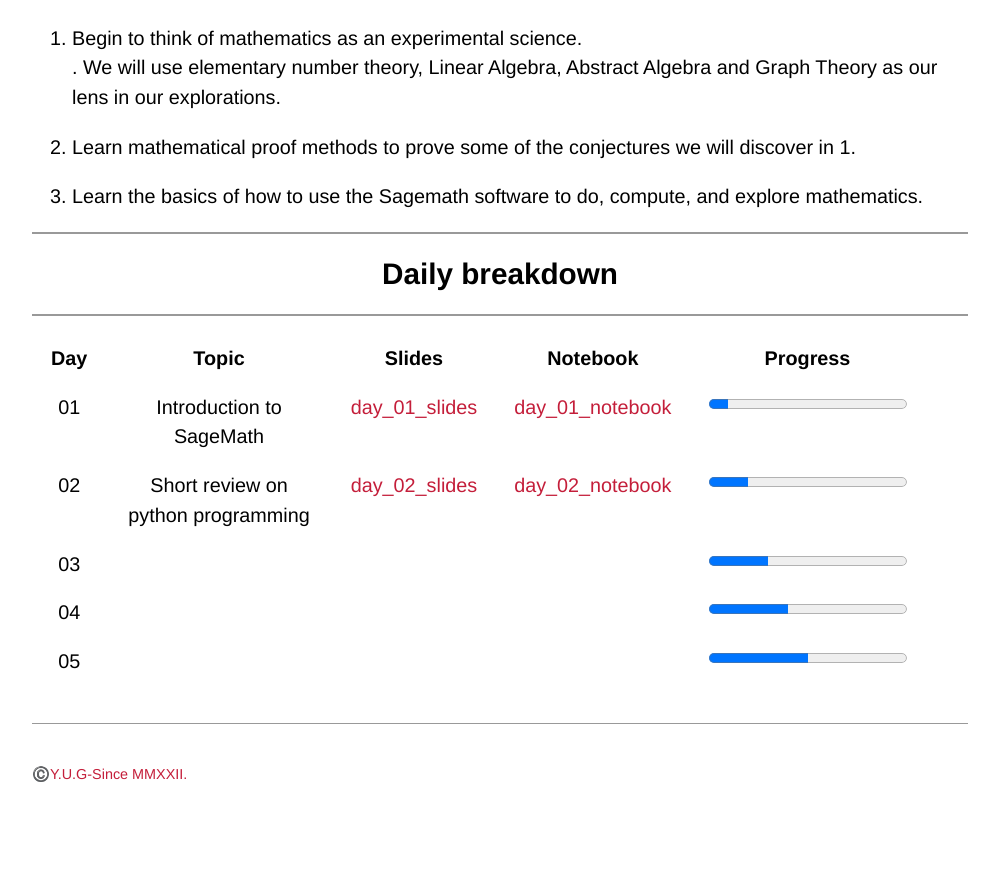
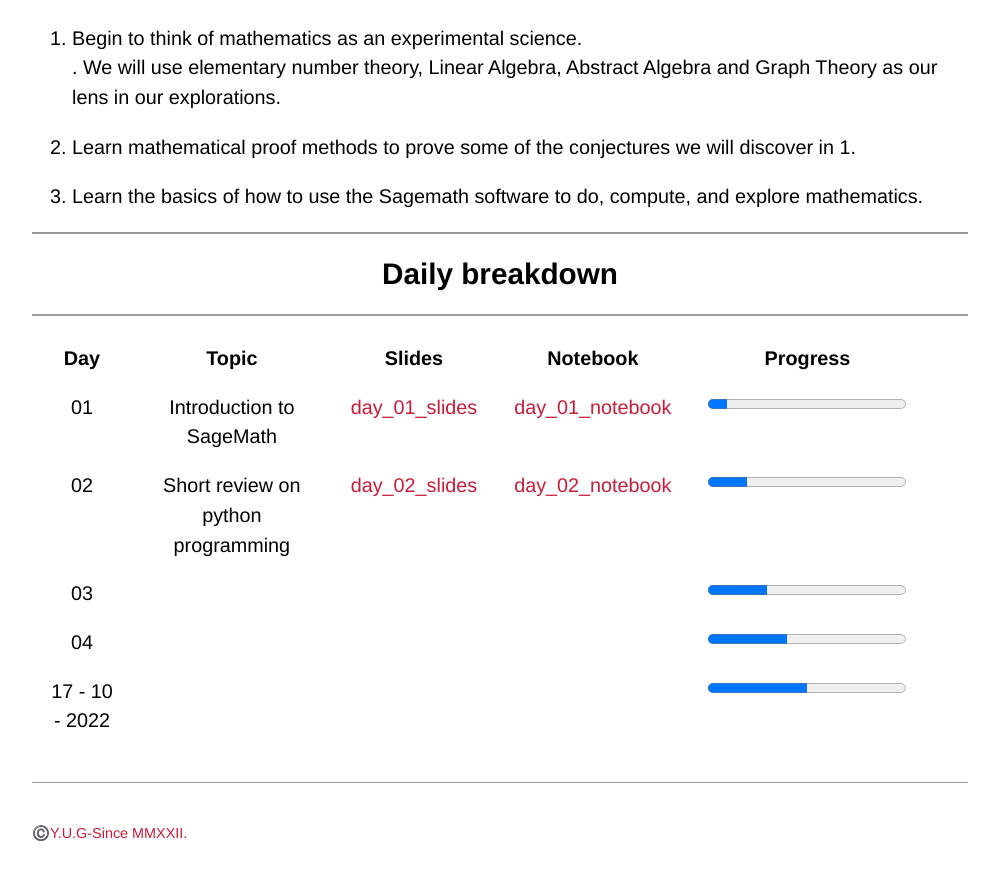
Before and after one commit to WoComtoQC/wocomtoqc.github.io, a Jekyll site: the page built from synopsis.md, in a window 1280 px wide and 900 px high, scrolled down 729 px. Shown: the top 880 px of the window, without its empty margins (140-1139 px from the left). Built offline with Jekyll 4.4.1, drawn with Linux system fonts in a browser that asks for light colours; some web fonts are replaced; our own code applies the rules of GitHub Pages for plain Markdown files; before the commit the page ends 1570 px from its top, so only the background shows below that.

Commit message:
Update synopsis.md

```diff
--- a/synopsis.md
+++ b/synopsis.md
@@ -29,11 +29,11 @@ There are three main goals for the course:
 <div align="center">
 
 | Day |         Topic   |     Slides     | Notebook  | Progress |
-|:-------------:|:----------------------:|:---------------:|:-------------------------:|:---------------------------------------------------:|
+|:----------------------------:|:---------------------------------:|:---------------:|:-------------------:|:-----------------------:|
 | 01 | Introduction to SageMath | [day_01_slides]()  |  [day_01_notebook]()| <progress id="file" max="100" value="10"> 10% </progress>|
  | 02  | Short review on python programming | [day_02_slides]() | [day_02_notebook]()  |<progress id="file" max="100" value="20"> 20% </progress>| |
  | 03  | |    |  |<progress id="file" max="100" value="30"> 30% </progress>| |
  | 04  | |   |   |<progress id="file" max="100" value="40"> 40% </progress>| |
- | 05  | |   |    |<progress id="file" max="100" value="50"> 50% </progress>| |
+ | 17 - 10 - 2022  | |   |    |<progress id="file" max="100" value="50"> 50% </progress>| |
 
 </div>
```
